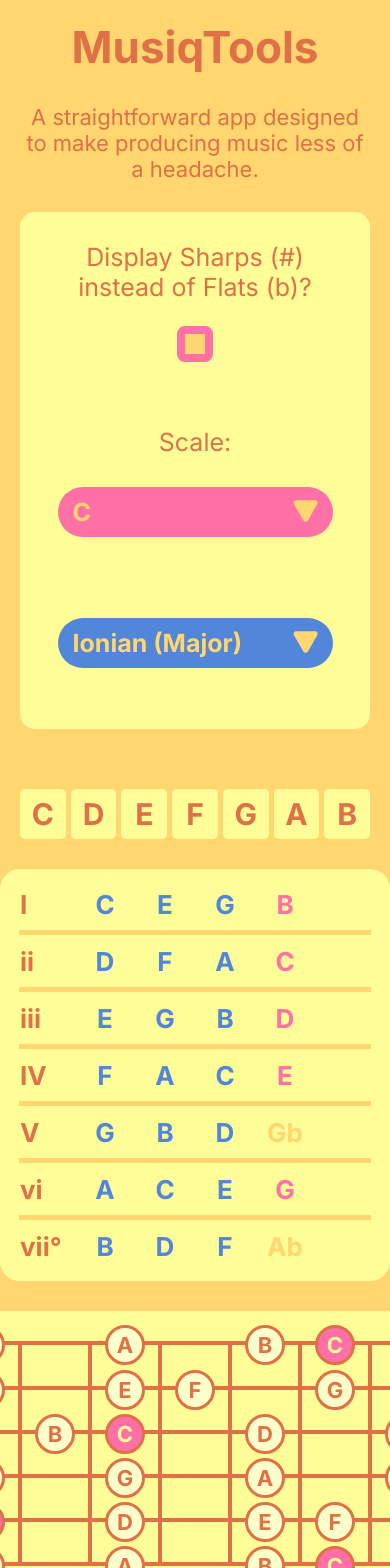
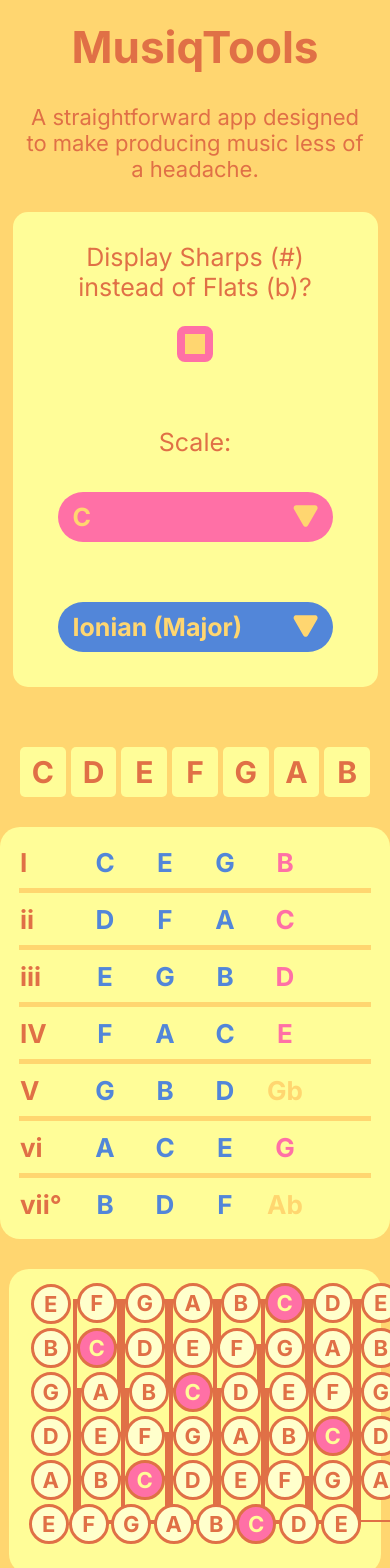
Before and after one commit to JoshSilveous/old-musiqtools, a React (Create React App) app: page / in a window 390 px wide. Shown: the top 1568 px of the page. Built offline with nearby package versions, Linux system fonts and the light colour scheme.

Commit message:
Added highlighting and hovering for guitar and chords

```diff
--- a/src/App/ScaleInfo/ScaleInfoChords/ScaleInfoChords.css
+++ b/src/App/ScaleInfo/ScaleInfoChords/ScaleInfoChords.css
@@ -42,7 +42,6 @@
     align-items: center;
     color: var(--accent2);
     border-radius: 50%;
-    cursor: pointer;
 }
 .scaleinfochord-note.seventh.included {
     color: var(--accent1);
@@ -54,8 +53,13 @@
     background: var(--background3);
     box-shadow: inset 0px 0px 0px 3px var(--background);
 }
-.scaleinfochord-note:hover {
-    background: var(--background3);
+.scaleinfochord-note > span {
+    cursor: pointer;
+    transition: scale 0.2s ease;
+    scale: 100%;
+}
+.scaleinfochord-note:hover > span {
+    scale: 120%;
 }
 
 
--- a/src/App/ScaleInfo/ScaleInfoChords/ScaleInfoChords.tsx
+++ b/src/App/ScaleInfo/ScaleInfoChords/ScaleInfoChords.tsx
@@ -1,6 +1,6 @@
 import { ScaleStatePropsType } from '../../../global/Types'
 import { generateMajor7Chord, generateMinor7Chord, generateDiminishedChord, toRomanNumeral } from './ScaleInfoChords_Functions'
-import React from 'react';
+import React from 'react'
 import './ScaleInfoChords.css'
 
 function ScaleInfoChords({ scaleState }: ScaleStatePropsType) {
@@ -84,12 +84,12 @@
                                 style={{ backgroundColor: scaleState.highlightedNotes[item] ? 'var(--background3)' : '' }}
                                 onClick={handleClick}
                             >
-                                {scaleState.scaleLetOptions[item]}
+                                <span>{scaleState.scaleLetOptions[item]}</span>
                             </div>)
                     })
                     }
                 </div>
-                {index != modeFormula.length - 1 && <hr />}
+                {index !== modeFormula.length - 1 && <hr />}
             </>
         )
     })
--- a/src/App/ScaleInfo/ScaleInfoGuitar/ScaleInfoGuitar.css
+++ b/src/App/ScaleInfo/ScaleInfoGuitar/ScaleInfoGuitar.css
@@ -5,7 +5,8 @@
     align-items: center;
     font-size: 22px;
     font-weight: 700;
-    width: fit-content;
+    width: 95%;
+    max-width: fit-content;
     border-radius: 20px;
     background-color: var(--background2);
     padding: 10px 20px;
@@ -13,6 +14,7 @@
 
 .scaleinfoguitar-fretboard {
     margin-top: 20px;
+    width: 100%;
     user-select: none;
 }
 
@@ -73,6 +75,14 @@
     border: solid 3px var(--text);
     background-color: var(--background3);
     color: var(--text);
+    transition: scale 0.2s ease;
+    cursor: pointer;
+    scale: 100%;
+    z-index: 0;
+}
+.note:hover {
+    scale: 120%;
+    z-index: 1;
 }
 
 .note.tonic {
--- a/src/App/ScaleInfo/ScaleInfoGuitar/ScaleInfoGuitar.tsx
+++ b/src/App/ScaleInfo/ScaleInfoGuitar/ScaleInfoGuitar.tsx
@@ -1,5 +1,5 @@
-import React from 'react';
-import { ScaleStatePropsType } from '../../../global/Types';
+import React from 'react'
+import { ScaleStatePropsType } from '../../../global/Types'
 import './ScaleInfoGuitar.css'
 export default function ScaleInfoGuitar({ scaleState }: ScaleStatePropsType) {
 
@@ -20,10 +20,28 @@
         const fretsDisplay = string.map((fret, fretIndex) => {
             const included = scaleState.scaleNum.includes(fret)
 
+            function detectHighlighted(fret: number): boolean {
+                let anyHighlighted = false
+                scaleState.highlightedNotes.forEach(item => {
+                    if (item) { anyHighlighted = true }
+                })
+                if (!anyHighlighted) { return true }
+                return scaleState.highlightedNotes[fret]
+            }
+
             return (
                 <div className='notecontainer'>
                     {included ?
-                        <div className={`note ${fret === scaleState.scaleNum[0] ? 'tonic' : ''}`} >
+                        <div
+                            className={`note ${fret === scaleState.scaleNum[0] ? 'tonic' : ''}`}
+                            style={{
+                                opacity: detectHighlighted(fret) ? '100%' : '30%'
+                            }}
+                            onClick={() => scaleState.setHighlightedNotes(prev => {
+                                prev[fret] = !prev[fret]
+                                return [...prev]
+                            })}
+                        >
                             {scaleState.scaleLetOptions[fret]}
                         </div> :
                         ''}
--- a/src/App/ScaleMenu/ScaleMenu.tsx
+++ b/src/App/ScaleMenu/ScaleMenu.tsx
@@ -9,6 +9,9 @@
         scaleState.setScaleSettings(prev => {
             return { ...prev, [valueName]: value }
         })
+        scaleState.setHighlightedNotes(
+            [false, false, false, false, false, false, false, false, false, false, false, false]
+        )
     }
 
     return (
@@ -21,7 +24,7 @@
                         primaryColor='var(--accent1)'
                         primaryColorHover='var(--accent1hover)'
                         backgroundColor='var(--background)'
-                        backgroundColorHover='var(--background1)'
+                        backgroundColorHover='var(--background2)'
                         returnFunction={(value: boolean) => updateScaleContext('isSharp', value)}
                     />
                 </div>
--- a/src/global/JForm/JForm.css
+++ b/src/global/JForm/JForm.css
@@ -1,11 +1,11 @@
-.JForm__buttonstyle {
+.jform-button {
     display: flex;
     align-items: center;
     justify-content: flex-start;
     white-space: nowrap;
 }
 
-.JForm__menustyle {
+.jselect {
     height: min-content;
     font-weight: 700;
     font-size: 20px;
@@ -21,28 +21,28 @@
 
     box-shadow: 0 0 0 0px var(--background);
 }
-.JForm__menustyle:focus {
+.jselect:focus {
     outline: none !important;
     box-shadow: 0 0 0 5px var(--background);
 }
 
-.JForm__Checkbox {
+.jcheckbox {
     width: 14px;
     height: 14px;
     display: flex;
     border-radius: 5px;
     cursor: pointer;
-    transition: background-color 0.2s ease, box-shadow 0.2s ease;
+    transition: background-color 0.2s ease, box-shadow 0.2s ease, border-color 0.2s ease;
     border: solid 6px;
     box-shadow: 0 0 0 0px var(--background);
 }
 
-.JForm__Checkbox:focus {
+.jcheckbox:focus {
     outline: none !important;
     box-shadow: 0 0 0 5px var(--background);
 }
 
-.JForm__DropDownArrow-mobile {
+.jselect-arrow-mobile {
     height: 25px;
     position: relative;
     left: 234px;
@@ -51,7 +51,7 @@
     pointer-events: none;
 }
 
-.JForm__DropDownArrow-desktop {
+.jselect-arrow-desktop {
     height: 15px;
     display: flex;
     justify-self: left;
@@ -59,29 +59,29 @@
     margin-left: auto;
 }
 
-.JForm-mobile {
+.jselect.mobile {
     display: none;
 }
-.JForm-desktop {
+.jselect.desktop {
     display: block;
 }
 
 /* Looks really weird on IOS*/
 @media screen and (max-width: 600px) {
-    .JForm__menustyle {
+    .jselect {
         position: relative;
         width: 275px;
         height: 50px;
         border-radius: 50px;
         font-size: 25px;
     }
-    .JForm-mobile {
+    .jselect.mobile {
         display: block;
     }
-    .JForm-desktop {
+    .jselect.desktop {
         display: none;
     }
-    .JForm__Checkbox {
+    .jcheckbox {
         width: 20px;
         height: 20px;
         border-radius: 8px;
--- a/src/global/JForm/JForm.tsx
+++ b/src/global/JForm/JForm.tsx
@@ -5,10 +5,7 @@
 import { JCheckboxProps, JSelectProps } from './JForm_Types'
 
 
-
-
 export function JSelect({ options, defaultIndex, primaryColor, primaryColorHover, textColor, textColorHover, width, returnFunction }: JSelectProps) {
-
 
     // States
     const [currentOption, setCurrentOption] = React.useState(defaultIndex)
@@ -128,9 +125,9 @@
     }, [])
     return (
         <>
-            <div className="JForm-mobile" style={{ color: textColor }}>
+            <div className="jselect mobile" style={{ color: textColor }}>
                 <select
-                    className="JForm__menustyle JForm-mobile"
+                    className="jselect"
                     defaultValue={defaultIndex}
                     onChange={selectSetCurrentOption}
                     style={{
@@ -146,7 +143,7 @@
                 </select>
                 <DropDownArrow
                     fill="currentColor"
-                    className="JForm__DropDownArrow-mobile"
+                    className="jselect-arrow-mobile"
                     style={{
                         transform: dropDownOpen ? '' : 'rotate(-180deg)'
                     }}
@@ -158,21 +155,21 @@
             <div
                 tabIndex={0}
                 ref={divRef}
-                className='JForm__menustyle JForm-desktop'
+                className='jselect desktop'
                 style={menustyle}
                 onMouseEnter={onHover}
                 onMouseLeave={onHoverExit}
                 onClick={toggleDropDown}
             >
                 <div
-                    className='JForm__buttonstyle'
+                    className='jform-button'
                     style={{
                         width: width
                     }}
                 >
                     {options[currentOption]}
                     <div
-                        className="JForm__DropDownArrow-desktop"
+                        className="jselect-arrow-desktop"
                     >
                         <DropDownArrow style={{
                             transition: 'transform 500ms ease',
@@ -226,7 +223,7 @@
 
     const checkboxStyle: React.CSSProperties = {
         backgroundColor: determineBackgroundColor(),
-        borderColor: isHovered ? primaryColorHover : primaryColor, // There's a weird delay, I should re-do the hover logic so that the whole box highlights on hover
+        borderColor: isHovered ? primaryColorHover : primaryColor
     }
 
     function onHover() {
@@ -258,7 +255,7 @@
             tabIndex={0}
             ref={divRef}
             style={checkboxStyle}
-            className="JForm__Checkbox"
+            className="jcheckbox"
             onMouseEnter={onHover}
             onMouseLeave={onHoverExit}
             onClick={() => setIsChecked(prev => !prev)}
@@ -266,7 +263,13 @@
             <div style={{
                 display: 'flex'
             }}>
-                <CheckmarkActive style={{ stroke: backgroundColor, display: isChecked ? 'flex' : 'none', flexShrink: 0 }} />
+                <CheckmarkActive style={{
+                    stroke: isHovered ? backgroundColorHover : backgroundColor,
+                    flexShrink: 0,
+                    display: 'flex',
+                    transition: 'stroke 0.2s ease, opacity 0.2s ease',
+                    opacity: isChecked ? '100%' : '0%',
+                }} />
             </div>
         </div>
     )
```
Also changed, not shown: Task List.txt.
